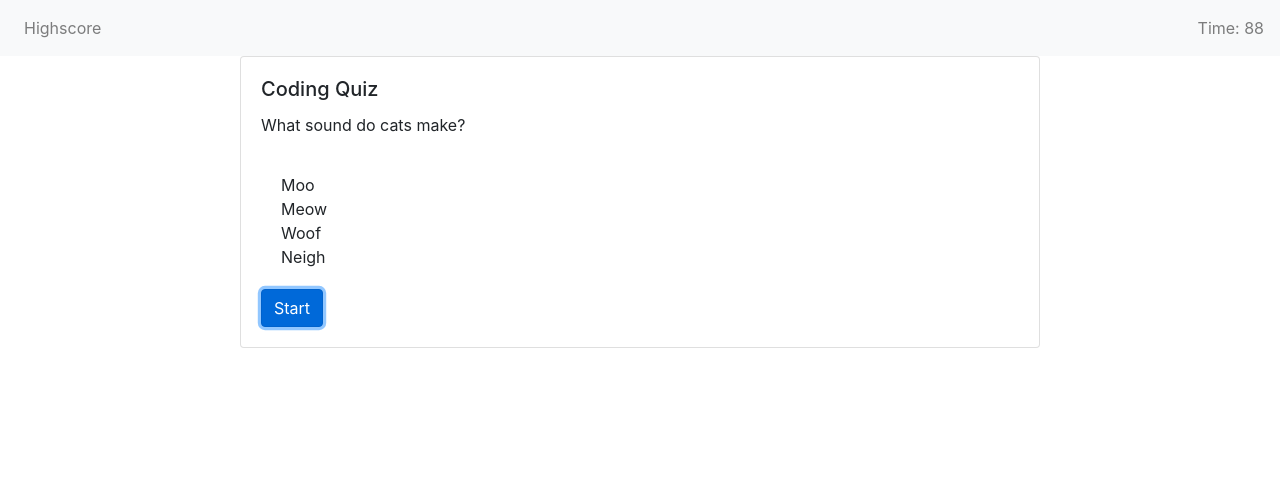
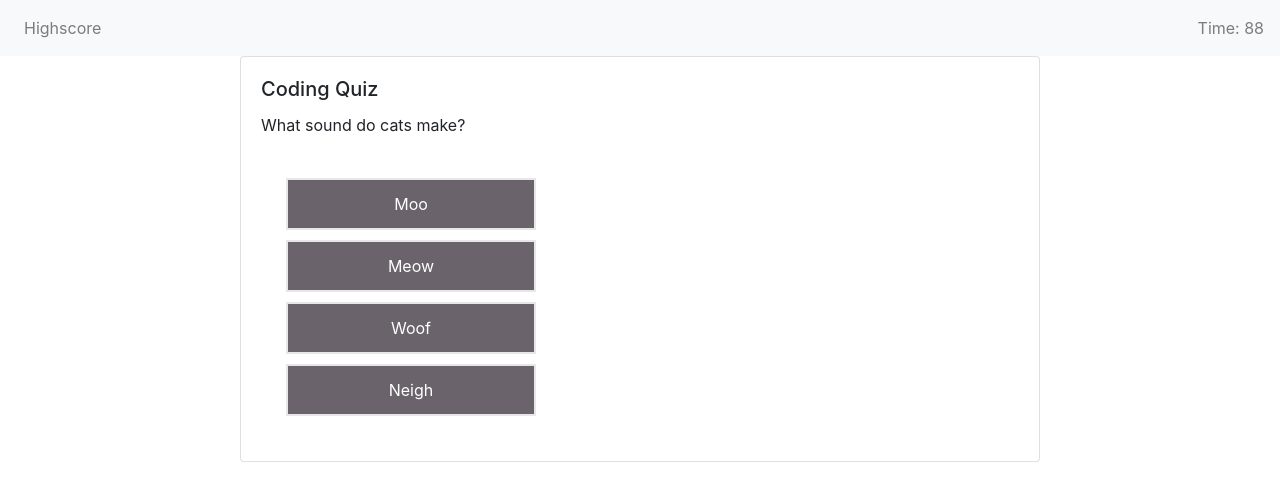
Before and after one commit to ThaliaRowan/animal_Quiz.github.io, a plain HTML site: page index.html in a window 1280 px wide. Both pictures are taken after a click on the link "Start". Drawn offline with nearby package versions, Linux system fonts and the light colour scheme.

Commit message:
fixed buttons css

```diff
--- a/script.js
+++ b/script.js
@@ -2,7 +2,7 @@ var cardTitle = document.querySelector("#cardTitle");
 var question = document.querySelector("#question");
 var btn = document.querySelector("#btn");
 var opt = document.querySelector("#options");
-var button = document.createElement("button");
+var anBtn = document.getElementsByClassName("anBtn");
 var time = document.querySelector('#time');
 var idx;
 var opIdx;
@@ -41,7 +41,10 @@ function myQuestion() {
     console.log(ansArr);
 
     var sect = document.createElement("div");
-    sect.innerHTML = que.answer[i];
+    var myButn = document.createElement("button");
+    myButn.classList.add('anBtn')
+    myButn.innerHTML = que.answer[i];
+    sect.appendChild(myButn);
     opt.appendChild(sect);
   }
 
@@ -58,11 +61,21 @@ function myTimer(){
 }
 
 function btnClick() {
+    btn.classList.add('hide');
     myTimer();
     myObj();
     myQuestion();
 
 }
+
+function moveAlong(e){
+    myObj();
+    myQuestion();
+
+}
+
+
+
 
 var options = [
   {
@@ -81,7 +94,10 @@ var options = [
   {
     question: "Which bird can fly backwards?",
     answer: ["A penguin", "A hummingbird", "A crow", "A parrot"],
-  },
+  }
 ];
 
 btn.addEventListener("click", btnClick);
+for(var i = 0; i < anBtn.length; i++){
+    anBtn[i].addEventListener('click', moveAlong);
+}
--- a/style.css
+++ b/style.css
@@ -1,3 +1,24 @@
 #options{
     padding: 20px;
 }
+
+.hide{
+    display: none;
+}
+
+
+.anBtn {
+    background-color: #6a636c;
+    color: white;
+    border: 2px solid #e7e7e7;
+    width: 250px;
+    padding:   12px 28px;
+    margin: 5px;
+
+}
+
+
+.anBtn:hover {
+    background-color:white; /* Green */
+    color: black;
+  }
```
